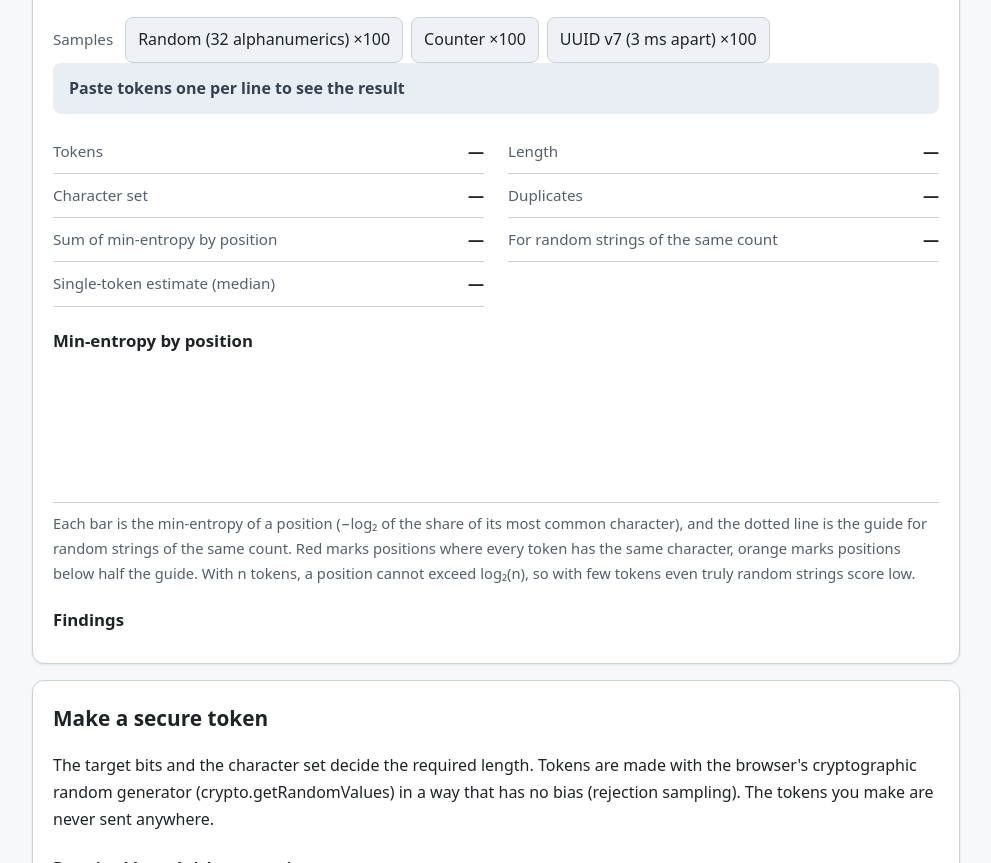
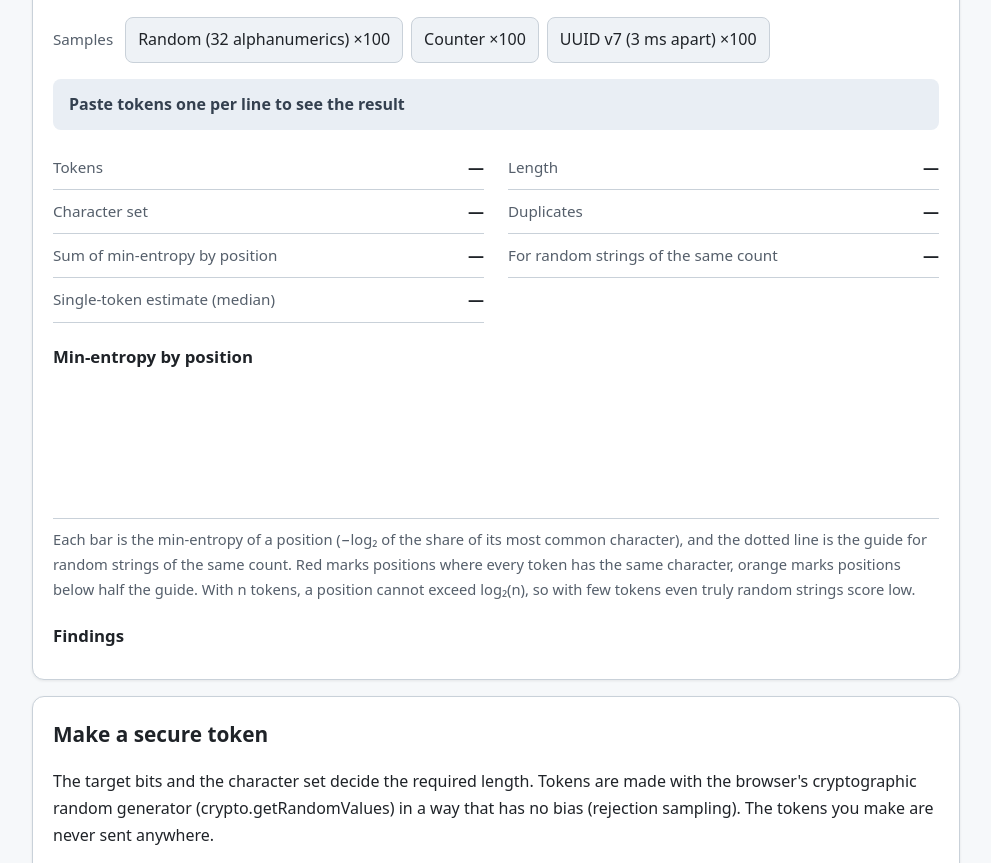
Before and after one commit to ipusiron/token-entropy-estimator, a website: page index.html in a window 1280 px wide. Shown: the part 2493-3356 px from the top of the page, without its empty margins (144-1135 px from the left). Drawn offline with Linux system fonts and the light colour scheme.

Commit message:
一括分析のサンプルと判定の間を空ける
- サンプルの行のすぐ下の判定（.samples + .verdict）に上の余白16pxを足す（接していて、フォーカスの枠が判定に重なっていた）
- 余白がフォーカスの枠の外側の幅より広いことをテストで確かめる
- スクリーンショット5（日英）を撮り直す

Co-Authored-By: Claude Opus 5.5 <noreply@anthropic.com>

```diff
--- a/style.css
+++ b/style.css
@@ -388,6 +388,11 @@ button.secondary:hover {
   border-color: var(--border);
 }
 
+/* 一括分析: サンプルの行のすぐ下に判定が来る。フォーカスの枠（外側5px）が判定に重ならない間を空ける */
+.samples + .verdict {
+  margin-top: 16px;
+}
+
 .options {
   margin-top: 16px;
   border-top: 1px solid var(--border);
```
Also changed, not shown: test/html.test.js (+12 -0 lines), assets/en/screenshot5.png, assets/screenshot5.png.
